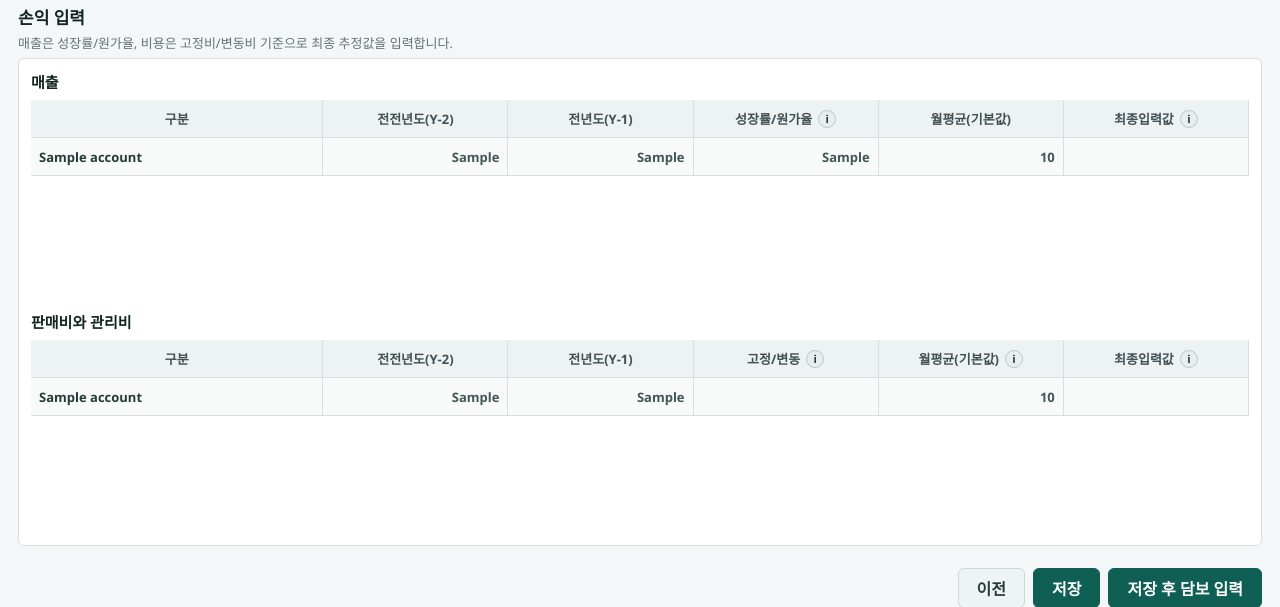
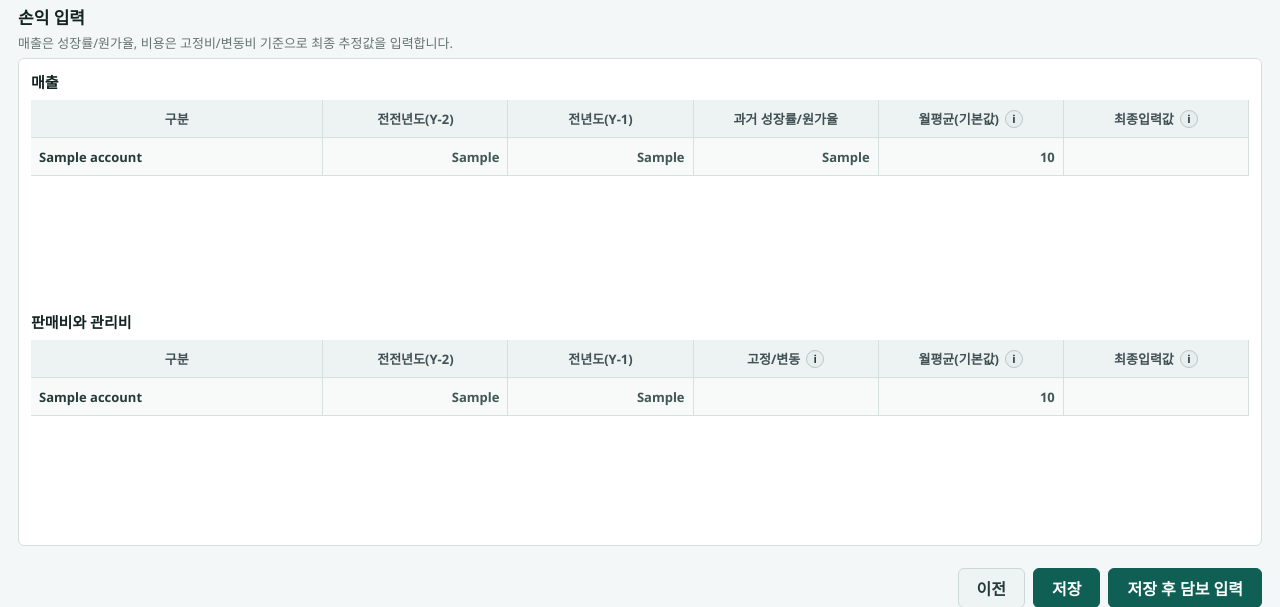
Before and after one commit to softbrain75/restart, a Flask app: template templates/income.html in a window 1280 px wide. Shown: the part 175-782 px from the top of the page. Run offline with Flask 3, Linux system fonts and the light colour scheme; the template is opened without the code that fills it: most values are stand-ins (such as "Sample title", 1, 10 or a date in 2020).

Commit message:
Update income projection header tooltip

```diff
--- a/templates/income.html
+++ b/templates/income.html
@@ -31,17 +31,19 @@
                 <th class="col-amount">전전년도(Y-2)</th>
                 <th class="col-amount">전년도(Y-1)</th>
                 <th class="col-rate">
+                  과거 성장률/원가율
+                </th>
+                <th class="col-amount">
                   <span class="table-heading-help">
-                    성장률/원가율
-                    {% call help_button("성장률/원가율 도움말") %}
-                      <strong>성장률/원가율</strong>
+                    월평균(기본값)
+                    {% call help_button("월평균 기본값 도움말") %}
+                      <strong>월평균(기본값)</strong>
                       <span class="tooltip-list">
                         <span>한국은행 최근 보고서 상 소비자물가상승률과 과거 2개년의 매출액 대비 매출원가 비율을 매출액성장율, 매출원가율로 기본적으로 제시하였습니다.</span>
                       </span>
                     {% endcall %}
                   </span>
                 </th>
-                <th class="col-amount">월평균(기본값)</th>
                 <th class="col-amount">
                   <span class="table-heading-help">
                     최종입력값
```
